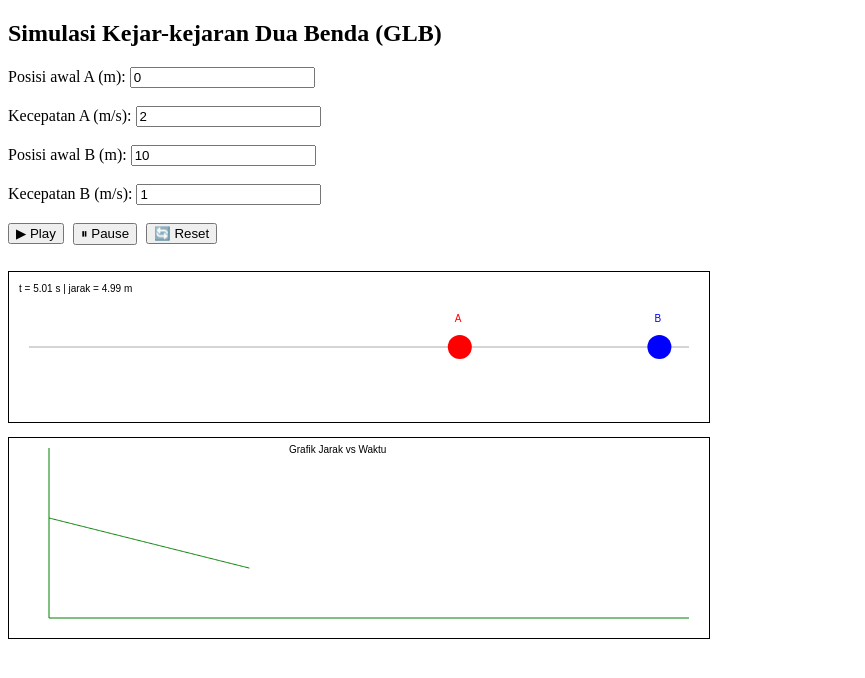
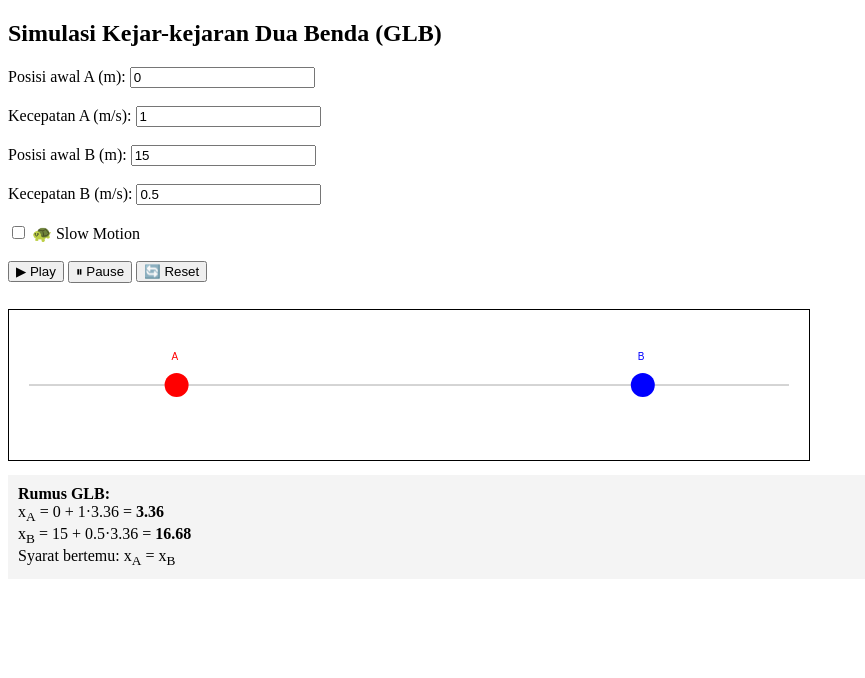
Before and after one commit to akhnadina53-hue/projek-GLB, a plain HTML site: page index.html in a window 1280 px wide. Both pictures are taken after a click on the button "▶ Play". Shown: the whole page, without its empty margins (0-865 px from the left). Drawn offline with Linux system fonts and the light colour scheme.

Commit message:
Update index.html

```diff
--- a/index.html
+++ b/index.html
@@ -5,13 +5,8 @@
 <title>Simulasi GLB Kejar-kejaran</title>
 
 <style>
-    canvas {
-        border: 1px solid black;
-        margin-top: 10px;
-    }
-    button {
-        margin-right: 5px;
-    }
+    canvas { border:1px solid black; margin-top:10px }
+    .rumus { background:#f4f4f4; padding:10px; margin-top:10px }
 </style>
 </head>
 
@@ -19,17 +14,14 @@
 
 <h2>Simulasi Kejar-kejaran Dua Benda (GLB)</h2>
 
-<label>Posisi awal A (m):</label>
-<input id="xA" type="number" value="0"><br><br>
+Posisi awal A (m): <input id="xA0" value="0"><br><br>
+Kecepatan A (m/s): <input id="vA" value="1"><br><br>
+Posisi awal B (m): <input id="xB0" value="15"><br><br>
+Kecepatan B (m/s): <input id="vB" value="0.5"><br><br>
 
-<label>Kecepatan A (m/s):</label>
-<input id="vA" type="number" value="2"><br><br>
-
-<label>Posisi awal B (m):</label>
-<input id="xB" type="number" value="10"><br><br>
-
-<label>Kecepatan B (m/s):</label>
-<input id="vB" type="number" value="1"><br><br>
+<label>
+<input type="checkbox" id="slow"> 🐢 Slow Motion
+</label><br><br>
 
 <button onclick="mulai()">▶ Play</button>
 <button onclick="pause()">⏸ Pause</button>
@@ -37,128 +29,106 @@
 
 <p id="hasil"></p>
 
-<canvas id="kanvas" width="700" height="150"></canvas>
-<canvas id="grafik" width="700" height="200"></canvas>
+<canvas id="kanvas" width="800" height="150"></canvas>
+
+<div class="rumus" id="rumus"></div>
 
 <script>
-let animasi;
-let jalan = false;
+let ctx = document.getElementById("kanvas").getContext("2d");
+let animasi, jalan=false;
 
-let xA, vA, xB, vB, t;
-let dt = 0.03;
+let xA0, xB0, vA, vB;
+let xA, xB, t;
+let skala = 35;
 
-const skala = 40;
-const canvas = document.getElementById("kanvas");
-const ctx = canvas.getContext("2d");
+function mulai(){
+    if(jalan) return;
 
-const grafik = document.getElementById("grafik");
-const gtx = grafik.getContext("2d");
+    xA0 = parseFloat(xA0 = document.getElementById("xA0").value);
+    xB0 = parseFloat(document.getElementById("xB0").value);
+    vA  = parseFloat(document.getElementById("vA").value);
+    vB  = parseFloat(document.getElementById("vB").value);
 
-let dataT = [];
-let dataJ = [];
-
-function mulai() {
-    if (jalan) return;
-
-    xA = parseFloat(document.getElementById("xA").value);
-    vA = parseFloat(document.getElementById("vA").value);
-    xB = parseFloat(document.getElementById("xB").value);
-    vB = parseFloat(document.getElementById("vB").value);
-
-    if (xA >= xB || vA <= vB) {
-        document.getElementById("hasil").innerHTML =
-            "<b style='color:red'>A harus di belakang dan lebih cepat dari B!</b>";
+    if(xA0>=xB0 || vA<=vB){
+        hasil.innerHTML="❌ A harus di belakang dan lebih cepat";
         return;
     }
 
-    t = 0;
-    dataT = [];
-    dataJ = [];
+    xA = xA0;
+    xB = xB0;
+    t  = 0;
     jalan = true;
-    animasi = requestAnimationFrame(gambar);
+    gambar();
 }
 
-function pause() {
-    jalan = false;
+function pause(){ jalan=false; }
+
+function reset(){
+    jalan=false;
+    ctx.clearRect(0,0,800,150);
+    hasil.innerHTML="";
+    rumus.innerHTML="";
 }
 
-function reset() {
-    cancelAnimationFrame(animasi);
-    jalan = false;
-    ctx.clearRect(0,0,canvas.width,canvas.height);
-    gtx.clearRect(0,0,grafik.width,grafik.height);
-    document.getElementById("hasil").innerHTML = "";
-}
+function gambar(){
+    if(!jalan) return;
 
-function gambar() {
-    if (!jalan) return;
+    ctx.clearRect(0,0,800,150);
 
-    ctx.clearRect(0,0,canvas.width,canvas.height);
+    let slow = document.getElementById("slow").checked;
+    let dt = slow ? 0.005 : 0.02;
 
     // lintasan
     ctx.beginPath();
     ctx.moveTo(20,75);
-    ctx.lineTo(canvas.width-20,75);
-    ctx.strokeStyle = "#aaa";
+    ctx.lineTo(780,75);
+    ctx.strokeStyle="#aaa";
     ctx.stroke();
 
-    // A
-    ctx.beginPath();
-    ctx.arc(xA*skala+50,75,12,0,Math.PI*2);
-    ctx.fillStyle = "red";
-    ctx.fill();
-    ctx.fillText("A", xA*skala+45,50);
+    let jarak = xB-xA;
 
-    // B
-    ctx.beginPath();
-    ctx.arc(xB*skala+50,75,12,0,Math.PI*2);
-    ctx.fillStyle = "blue";
-    ctx.fill();
-    ctx.fillText("B", xB*skala+45,50);
+    // efek menyatu
+    if(jarak<=0.2){
+        ctx.beginPath();
+        ctx.arc(xA*skala+50,75,16,0,Math.PI*2);
+        ctx.fillStyle="purple";
+        ctx.fill();
 
-    let jarak = xB - xA;
-    ctx.fillStyle = "black";
-    ctx.fillText("t = "+t.toFixed(2)+" s | jarak = "+jarak.toFixed(2)+" m", 10,20);
-
-    // simpan data grafik
-    dataT.push(t);
-    dataJ.push(jarak);
-    gambarGrafik();
-
-    if (jarak <= 0.05) {
-        document.getElementById("hasil").innerHTML =
-            "🎯 <b>Bertemu!</b><br>Waktu = <b>"+t.toFixed(2)+" s</b><br>Posisi = <b>"+xA.toFixed(2)+" m</b>";
-        jalan = false;
+        hasil.innerHTML =
+        "🧲 <b>BERTEMU & MENYATU</b><br>"+
+        "t = "+t.toFixed(2)+" s<br>"+
+        "x = "+xA.toFixed(2)+" m";
+        jalan=false;
         return;
     }
 
+    // benda A
+    ctx.beginPath();
+    ctx.arc(xA*skala+50,75,12,0,Math.PI*2);
+    ctx.fillStyle="red";
+    ctx.fill();
+    ctx.fillText("A",xA*skala+45,50);
+
+    // benda B
+    ctx.beginPath();
+    ctx.arc(xB*skala+50,75,12,0,Math.PI*2);
+    ctx.fillStyle="blue";
+    ctx.fill();
+    ctx.fillText("B",xB*skala+45,50);
+
+    // rumus berjalan
+    rumus.innerHTML = `
+    <b>Rumus GLB:</b><br>
+    x<sub>A</sub> = ${xA0} + ${vA}·${t.toFixed(2)} = <b>${xA.toFixed(2)}</b><br>
+    x<sub>B</sub> = ${xB0} + ${vB}·${t.toFixed(2)} = <b>${xB.toFixed(2)}</b><br>
+    Syarat bertemu: x<sub>A</sub> = x<sub>B</sub>
+    `;
+
     xA += vA*dt;
     xB += vB*dt;
-    t += dt;
+    t  += dt;
 
-    animasi = requestAnimationFrame(gambar);
-}
-
-function gambarGrafik() {
-    gtx.clearRect(0,0,grafik.width,grafik.height);
-
-    gtx.beginPath();
-    gtx.moveTo(40,10);
-    gtx.lineTo(40,180);
-    gtx.lineTo(680,180);
-    gtx.stroke();
-
-    gtx.beginPath();
-    for (let i=0;i<dataT.length;i++) {
-        let x = 40 + dataT[i]*40;
-        let y = 180 - dataJ[i]*10;
-        if (i===0) gtx.moveTo(x,y);
-        else gtx.lineTo(x,y);
-    }
-    gtx.strokeStyle = "green";
-    gtx.stroke();
-
-    gtx.fillText("Grafik Jarak vs Waktu", 280,15);
+    animasi=requestAnimationFrame(gambar);
 }
 </script>
 
```
